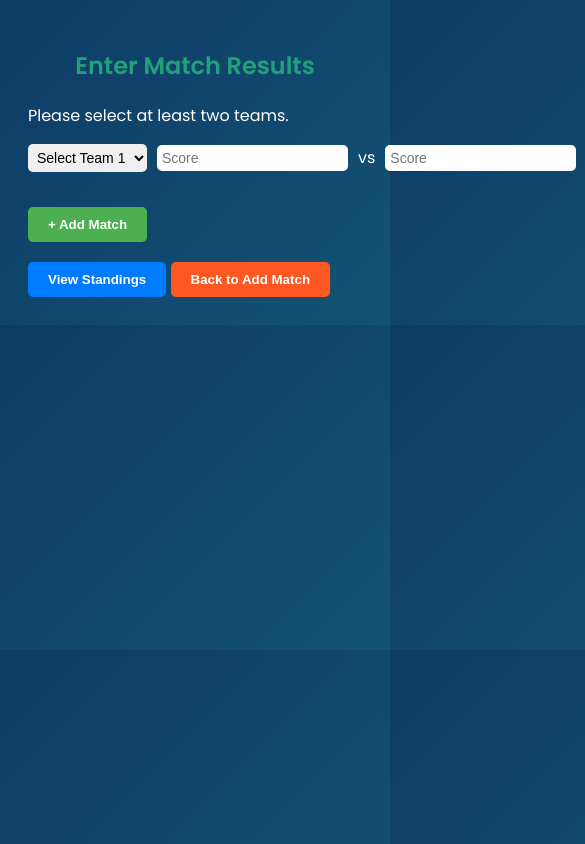
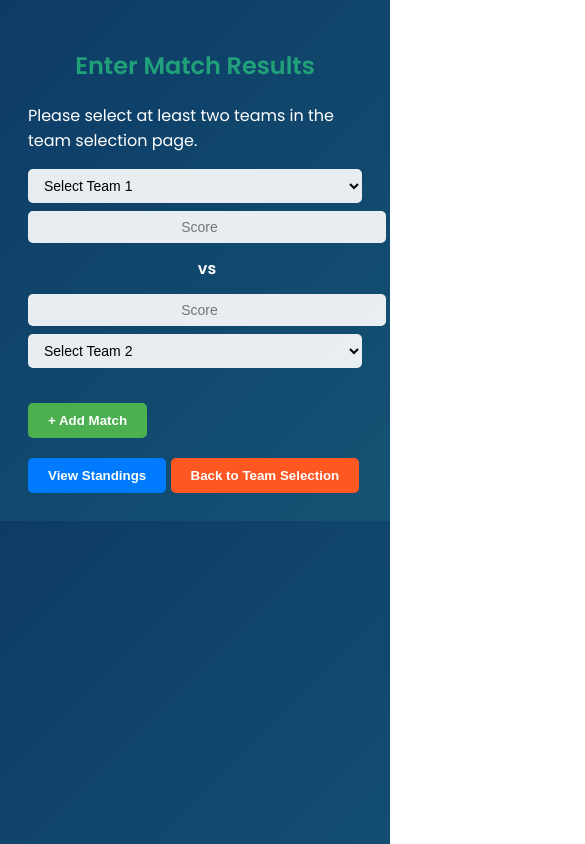
Before and after one commit to Robertmwatua/football-backend, a website: page public/add-scores.html in a window 390 px wide. Both pictures are taken after a click on the button "+ Add Match". Shown: the top 844 px of the page, 585 px wide, since content can reach past the window. Drawn offline with Linux system fonts and the light colour scheme.

Commit message:
Update add-scores.html

```diff
--- a/public/add-scores.html
+++ b/public/add-scores.html
@@ -25,15 +25,26 @@
       align-items: center;
       gap: 10px;
       margin-bottom: 15px;
+      flex-wrap: wrap;
     }
 
     select,
     input[type="number"] {
-      padding: 5px;
+      padding: 8px 12px;
       font-size: 14px;
       border-radius: 5px;
       border: none;
       outline: none;
+      background-color: rgba(255, 255, 255, 0.9);
+    }
+
+    select {
+      min-width: 180px;
+    }
+
+    input[type="number"] {
+      width: 60px;
+      text-align: center;
     }
 
     .btn {
@@ -64,6 +75,28 @@
     .btn:hover {
       transform: scale(1.05);
     }
+
+    .vs {
+      font-weight: bold;
+      margin: 0 10px;
+    }
+
+    @media (max-width: 600px) {
+      .match-row {
+        flex-direction: column;
+        align-items: flex-start;
+        gap: 8px;
+      }
+
+      select, input[type="number"] {
+        width: 100%;
+      }
+
+      .vs {
+        align-self: center;
+        margin: 5px 0;
+      }
+    }
   </style>
 </head>
 <body>
@@ -74,21 +107,21 @@
   <button class="btn btn-add" onclick="addMatchRow()">+ Add Match</button>
   <br />
   <button class="btn btn-view" onclick="viewStandings()">View Standings</button>
-  <button class="btn btn-back" onclick="goBack()">Back to Add Match</button>
+  <button class="btn btn-back" onclick="goBack()">Back to Team Selection</button>
 
   <script>
     const selectedTeams = JSON.parse(localStorage.getItem('selectedTeams') || '[]');
     const matchesContainer = document.getElementById('matchesContainer');
 
     if (selectedTeams.length < 2) {
-      matchesContainer.innerHTML = '<p>Please select at least two teams.</p>';
+      matchesContainer.innerHTML = '<p>Please select at least two teams in the team selection page.</p>';
     } else {
       // Add first match row on page load
       addMatchRow();
     }
 
     function createTeamOptions() {
-      return selectedTeams.map(team => `<option value="${team}">${team}</option>`).join('');
+      return selectedTeams.map(team => `<option value="${team.name}">${team.name}</option>`).join('');
     }
 
     function addMatchRow() {
@@ -97,14 +130,14 @@
 
       row.innerHTML = `
         <select class="team1">
-          <option disabled selected>Select Team 1</option>
+          <option value="" disabled selected>Select Team 1</option>
           ${createTeamOptions()}
         </select>
         <input type="number" min="0" placeholder="Score" class="score1" />
-        <span>vs</span>
+        <span class="vs">vs</span>
         <input type="number" min="0" placeholder="Score" class="score2" />
         <select class="team2">
-          <option disabled selected>Select Team 2</option>
+          <option value="" disabled selected>Select Team 2</option>
           ${createTeamOptions()}
         </select>
       `;
@@ -117,8 +150,10 @@
   const rows = document.querySelectorAll('.match-row');
 
   for (let row of rows) {
-        const team1 = row.querySelector('.team1').value;
-        const team2 = row.querySelector('.team2').value;
+    const team1Select = row.querySelector('.team1');
+    const team2Select = row.querySelector('.team2');
+    const team1 = team1Select.value;
+    const team2 = team2Select.value;
     const score1 = parseInt(row.querySelector('.score1').value);
     const score2 = parseInt(row.querySelector('.score2').value);
 
@@ -132,15 +167,25 @@
       return;
     }
 
-        if (isNaN(score1) || isNaN(score2)) {
-          alert('Please enter valid scores for each match.');
+    if (isNaN(score1)) {
+      alert(`Please enter a valid score for ${team1}.`);
+      return;
+    }
+
+    if (isNaN(score2)) {
+      alert(`Please enter a valid score for ${team2}.`);
       return;
     }
 
     results.push({ team1, team2, score1, score2 });
   }
 
-      const username = localStorage.getItem('loggedInUser'); // Removed space here
+  if (results.length === 0) {
+    alert('Please add at least one match result.');
+    return;
+  }
+
+  const username = localStorage.getItem('loggedInUser');
   if (!username) {
     alert('No logged-in user found. Please log in first.');
     return;
@@ -158,7 +203,6 @@
 
   window.location.href = 'standings.html';
 }
-
     function goBack() {
       window.location.href = 'add-match.html';
     }
```
Lines whose indentation alone changed are shown as unchanged.
